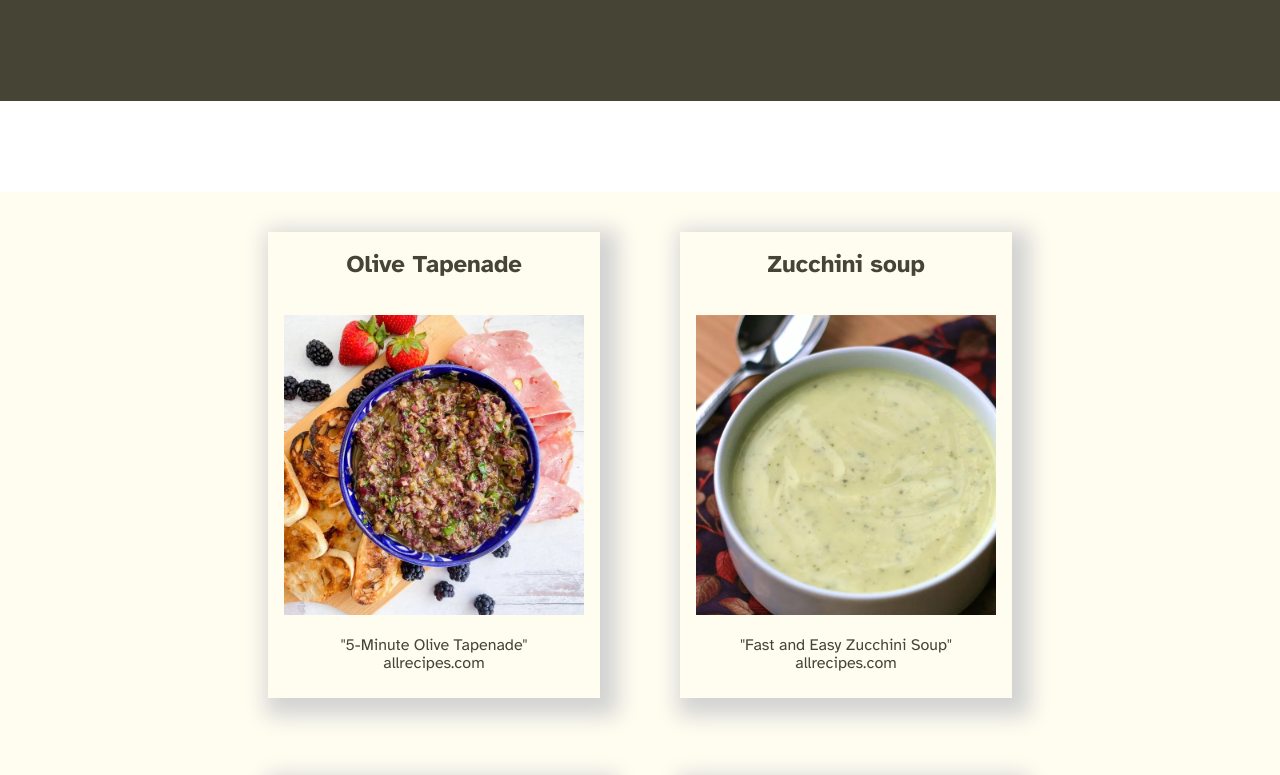
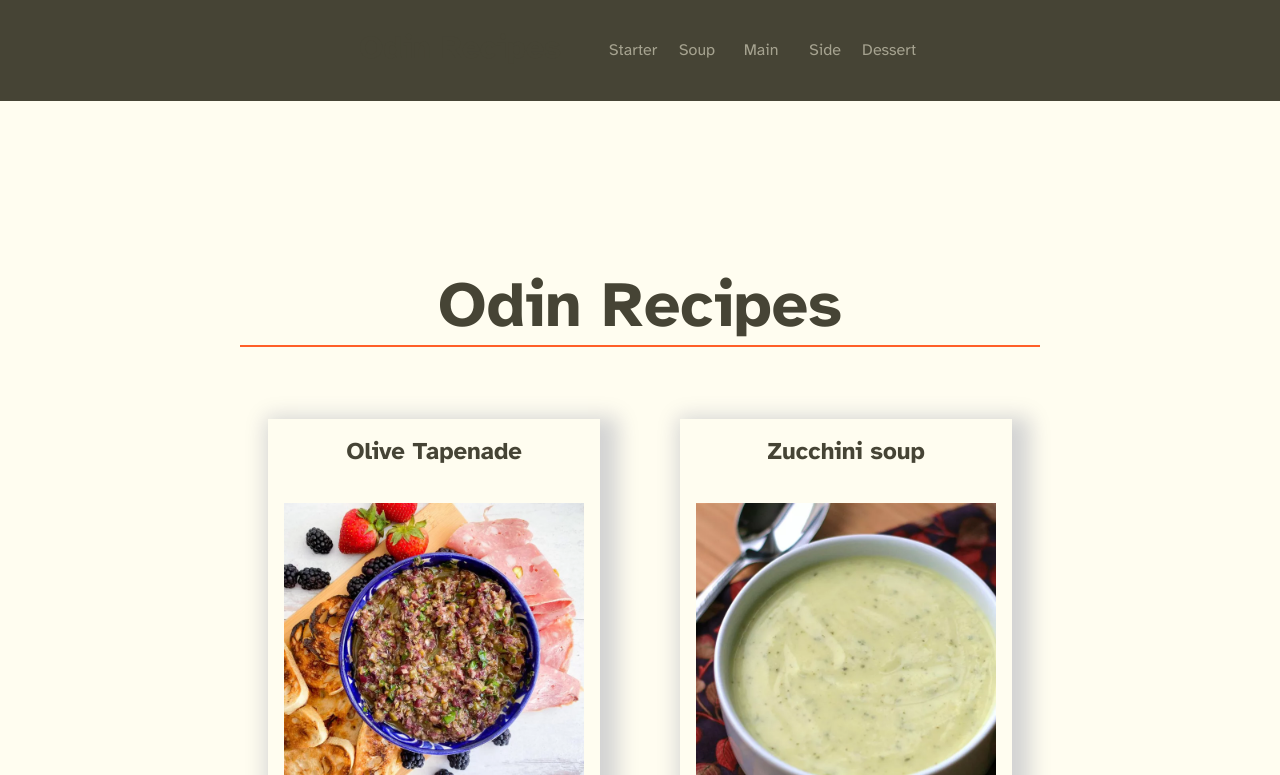
Before and after one commit to arcorin/odin-recipes, a plain HTML site: page index.html in a window 1280 px wide. Shown: the top 775 px of the page. Drawn offline with Linux system fonts and the light colour scheme; a script that the page names is missing.

Commit message:
add menu (to be styled)

```diff
--- a/index.html
+++ b/index.html
@@ -7,12 +7,25 @@
     <link rel="stylesheet" href="styles/style.css">
 </head>
 <body>
-    <header class="container">
+    <header class="header container">
         <div class="page-title container">
             <p><a href="../index.html">Odin Recipes</a></p>
         </div>
+        <div class="menu-list container">
+            <ul class="menu-list container">
+                <a href=""><li>Starter</li></a>
+                <a href=""><li>Soup</li></a>
+                <a href=""><li>Main</li></a>
+                <a href=""><li>Side</li></a>
+                <a href=""><li>Dessert</li></a>
+            </ul>
+        </div>
     </header>
     <main>
+        <div class="home-title container">
+            <h1>Odin Recipes</h1>
+        </div>
+
         <div class="recipes container">
             <a href="recipes/olive-tapenade.html">
                 <div class="recipe-card container vertical">
--- a/styles/style.css
+++ b/styles/style.css
@@ -2,9 +2,10 @@
 /* SCSS Variables */
 :root {
     --color-dark: rgb(70, 68, 53);
-    --color-medium: rgb(143, 140, 119);
+    --color-medium: rgb(166, 163, 144);
     --color-light: rgb(255, 253, 240);
-    --color-accent: rgb(255, 177, 41);
+    --color-accent: rgb(250, 188, 122);
+    --color-accent-dark: rgb(255, 95, 41);
 
 }
 
@@ -39,34 +40,55 @@ html {
   }
 
 
-body { box-sizing: border-box; margin: 0; padding: 0}
+body { box-sizing: border-box; margin: 0; padding: 0;}
 a,
 a:visited { color: var(--color-dark); text-decoration: none; }
 
-h1 { margin-bottom: 4px; width: clamp(500px, 70vw, 800px); text-align: center; font-size: 4rem; border-bottom: 4px solid var(--color-accent); }
+ul { list-style-type: none;}
+
+h1 { margin-bottom: 8px; width: clamp(500px, 70vw, 800px); text-align: center; font-size: 4rem; border-bottom: 2px solid var(--color-accent-dark); }
 
 
-/* index & recipes pages */
+/* common for index & recipes pages */
 
 .container { display: flex; justify-content: center; align-items: center; }
-
-header,
-footer { background-color: var(--color-dark); }
-
-header { position: fixed; top: 0; width: 100%; }
-.page-title { padding-left: 5%; width: 100%; }
-    header .page-title.container p{ width: 100%; justify-content: left; font-size: 2rem; font-weight: 900; color: var(--color-accent);  }
-        .page-title a:visited {  color: var(--color-accent); }
-
-
-main { margin: 12rem 0 4rem; background-color: var(--color-light); color: var(--color-dark) }
+.vertical { flex-direction: column; }
 
 
 
-.vertical { flex-direction: column; }
+header,
+footer { background-color: var(--color-dark); };
+
+header.header.container { position: fixed; top: 0; left: 0; right: 0; flex-wrap: wrap; padding: 0 5vw; width: 100%; /* border: 4px solid magenta; background-color: red; */ }
+
+
+.page-title { /* border: 1px solid green; */ }
+    .page-title p { font-size: 2rem; font-weight: 900; color: var(--color-accent-dark);  }
+        .page-title a:visited {  color: var(--color-accent-dark); }
+
+
+.menu-list ul.menu-list.container { list-style-type: none; /* border: 1px solid blue; */ justify-content: space-between; }
+
+   .menu-list li { width: 4rem; padding-top: .4rem; height: 1.4rem; text-align: center; color: var(--color-medium); }
+
+  .menu-list a li:hover {
+    border: 1px solid var(--color-accent-dark);
+color:var(--color-light); }
+
+
+main { padding: 8rem 0; background-color: var(--color-light); color: var(--color-dark) }
+  .home-title h1 { margin-bottom: 2rem; color: var(--color-dark); }
+
+
+/* for recipe pages */
+
+/*
+.recipe-main { width: 500px; margin: auto; box-shadow: 8px 8px 20px 20px lightgray; }
+*/
 
 
 .recipes { justify-content: center; flex-wrap: wrap; margin: auto; width: clamp(400px, 80%, 2000px); }
+    .recipes a:hover { color: var(--color-accent-dark); }
 
 .credits { margin-bottom: 4rem; display: flex; }
   .credits p:last-child { margin-left: 2rem; }
@@ -79,15 +101,10 @@ main { margin: 12rem 0 4rem; background-color: var(--color-light); color: var(--
 
 
 
-
-/* recipe pages */
-
-/*
-.recipe-main { width: 500px; margin: auto; box-shadow: 8px 8px 20px 20px lightgray; }
-*/
-
 .recipe-item { flex-direction: column; width: 400px; margin: 1rem; }
     .recipe-item h2 { width: 100%; text-align: left; }
+
+
 .recipe-image { margin-bottom: 1rem; }
     .recipe-caption { padding:  .5rem; }
 
```
Also changed, not shown: recipes/olive-tapenade.html (+1 -0 lines).
